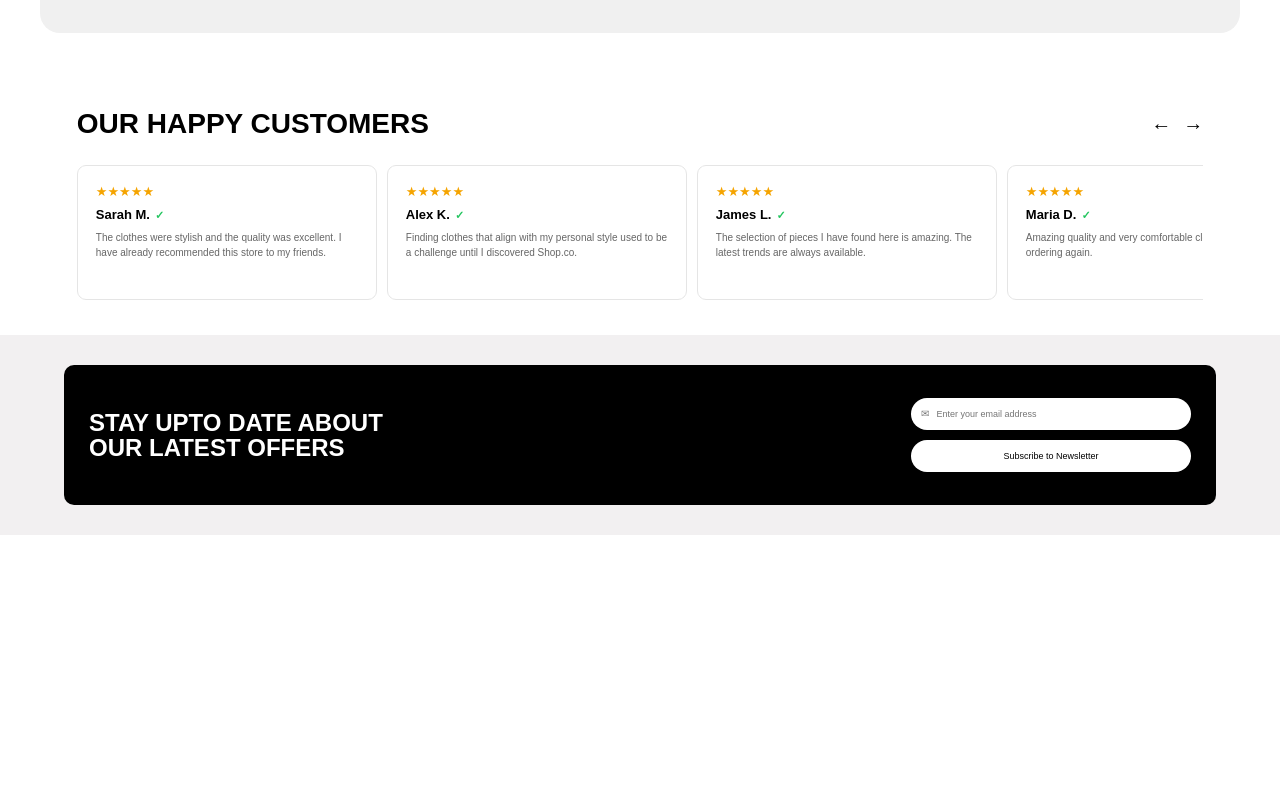
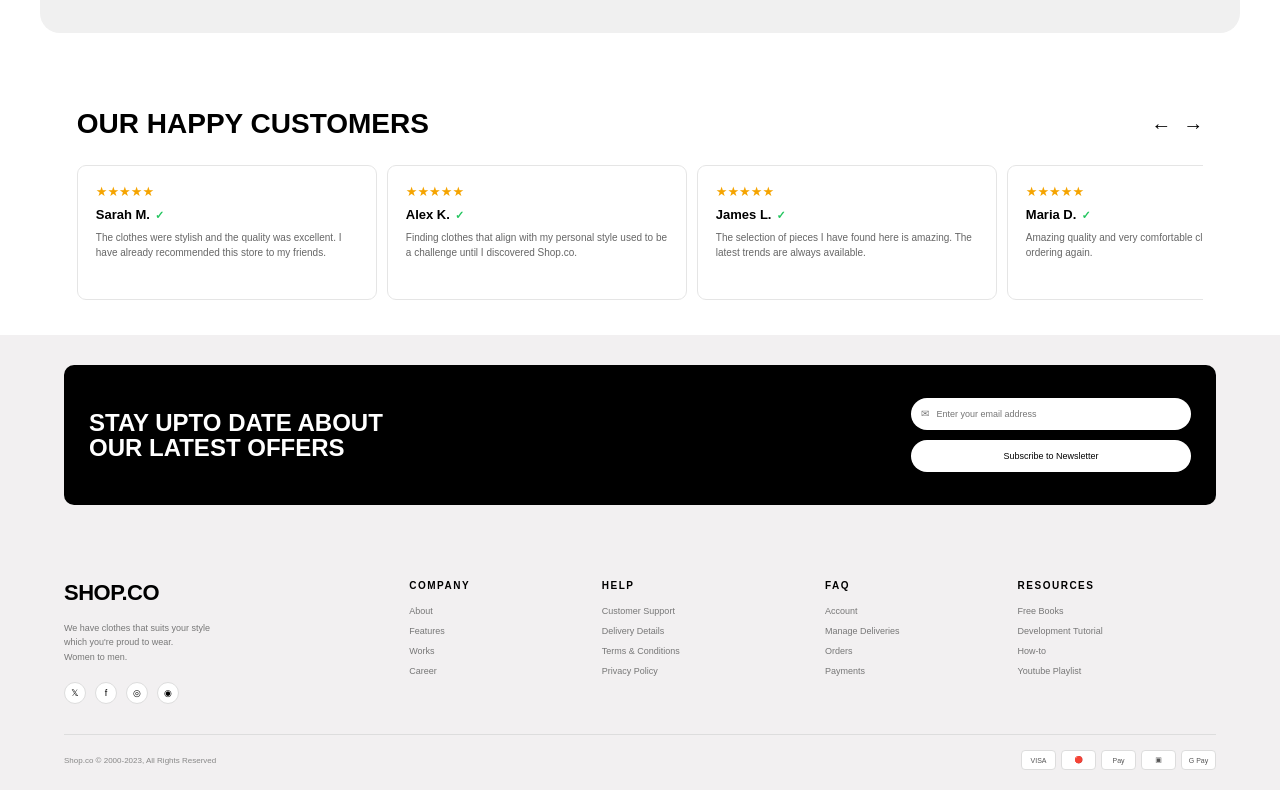
Before and after one commit to abdurehman19/Full-Stack-Assigement, a React (Vite) app in the folder Full stack Assigement/: page / in a window 1280 px wide. Shown: the part 2323-3113 px from the top of the page. Before the commit the page ends 2858 px from the top, so only its background shows below. Built offline with nearby package versions, Linux system fonts and the light colour scheme.

Commit message:
footer section added

```diff
--- a/Full stack Assigement/src/components/footer/Footer.css
+++ b/Full stack Assigement/src/components/footer/Footer.css
@@ -0,0 +1,351 @@
+/* =========================
+   FOOTER
+========================= */
+
+.footer {
+    width: 100%;
+    padding: 45px 5% 20px;
+
+    background: #f2f0f1;
+
+    font-family: Arial, Helvetica, sans-serif;
+
+    box-sizing: border-box;
+}
+
+
+/* =========================
+   FOOTER MAIN
+========================= */
+
+.footer-main {
+    width: 100%;
+    max-width: 1200px;
+
+    margin: 0 auto;
+
+    display: grid;
+
+    grid-template-columns: 2fr 1fr 1.2fr 1fr 1.3fr;
+
+    gap: 40px;
+}
+
+
+/* =========================
+   BRAND
+========================= */
+
+.footer-brand h2 {
+    margin: 0 0 15px;
+
+    color: #000;
+
+    font-size: 22px;
+    font-weight: 900;
+
+    letter-spacing: -0.5px;
+}
+
+.footer-brand p {
+    margin: 0;
+
+    color: #777;
+
+    font-size: 9px;
+    line-height: 1.6;
+}
+
+
+/* =========================
+   SOCIAL ICONS
+========================= */
+
+.social-icons {
+    display: flex;
+    align-items: center;
+
+    gap: 9px;
+
+    margin-top: 18px;
+}
+
+.social-icons span {
+    width: 22px;
+    height: 22px;
+
+    display: flex;
+    align-items: center;
+    justify-content: center;
+
+    background: #fff;
+    color: #000;
+
+    border: 1px solid #ddd;
+
+    border-radius: 50%;
+
+    font-size: 9px;
+
+    cursor: pointer;
+
+    transition: all 0.3s ease;
+}
+
+
+/* HOVER */
+
+.social-icons span:hover {
+    background: #000;
+    color: #fff;
+
+    border-color: #000;
+
+    transform: translateY(-2px);
+}
+
+
+/* =========================
+   FOOTER COLUMNS
+========================= */
+
+.footer-column {
+    display: flex;
+
+    flex-direction: column;
+
+    gap: 10px;
+}
+
+.footer-column h3 {
+    margin: 0 0 5px;
+
+    color: #000;
+
+    font-size: 10px;
+
+    font-weight: 700;
+
+    letter-spacing: 1.5px;
+}
+
+.footer-column a {
+    color: #777;
+
+    text-decoration: none;
+
+    font-size: 9px;
+
+    transition: all 0.2s ease;
+}
+
+
+/* LINK HOVER */
+
+.footer-column a:hover {
+    color: #000;
+
+    transform: translateX(2px);
+}
+
+
+/* =========================
+   FOOTER BOTTOM
+========================= */
+
+.footer-bottom {
+    width: 100%;
+    max-width: 1200px;
+
+    margin: 30px auto 0;
+
+    padding-top: 15px;
+
+    border-top: 1px solid #ddd;
+
+    display: flex;
+
+    align-items: center;
+
+    justify-content: space-between;
+}
+
+.footer-bottom p {
+    margin: 0;
+
+    color: #888;
+
+    font-size: 8px;
+}
+
+
+/* =========================
+   PAYMENT METHODS
+========================= */
+
+.payment-methods {
+    display: flex;
+
+    align-items: center;
+
+    gap: 5px;
+}
+
+.payment-methods span {
+    min-width: 35px;
+    height: 20px;
+
+    padding: 3px 6px;
+
+    display: flex;
+    align-items: center;
+    justify-content: center;
+
+    background: #fff;
+
+    border: 1px solid #ddd;
+
+    border-radius: 4px;
+
+    color: #555;
+
+    font-size: 7px;
+
+    transition: 0.2s;
+}
+
+
+/* PAYMENT HOVER */
+
+.payment-methods span:hover {
+    background: #000;
+    color: #fff;
+
+    border-color: #000;
+}
+
+
+/* =========================
+   TABLET
+   768px
+========================= */
+
+@media (max-width: 768px) {
+
+    .footer {
+        padding: 35px 20px 20px;
+    }
+
+    .footer-main {
+        grid-template-columns: 1fr 1fr;
+
+        gap: 30px 25px;
+    }
+
+    .footer-brand {
+        grid-column: 1 / -1;
+    }
+
+    .footer-bottom {
+        flex-direction: column;
+
+        gap: 15px;
+
+        text-align: center;
+    }
+}
+
+
+/* =========================
+   MOBILE
+   480px
+========================= */
+
+@media (max-width: 480px) {
+
+    .footer {
+        padding: 30px 16px 15px;
+    }
+
+    .footer-main {
+        grid-template-columns: 1fr 1fr;
+
+        gap: 25px 15px;
+    }
+
+    .footer-brand {
+        grid-column: 1 / -1;
+    }
+
+    .footer-brand h2 {
+        font-size: 20px;
+    }
+
+    .footer-brand p {
+        font-size: 8px;
+    }
+
+    .social-icons {
+        margin-top: 14px;
+    }
+
+    .footer-column {
+        gap: 8px;
+    }
+
+    .footer-column h3 {
+        font-size: 9px;
+    }
+
+    .footer-column a {
+        font-size: 8px;
+    }
+
+    .footer-bottom {
+        margin-top: 25px;
+    }
+
+    .footer-bottom p {
+        font-size: 7px;
+    }
+
+    .payment-methods {
+        flex-wrap: wrap;
+
+        justify-content: center;
+    }
+}
+
+
+/* =========================
+   VERY SMALL MOBILE
+   360px
+========================= */
+
+@media (max-width: 360px) {
+
+    .footer {
+        padding: 25px 12px 15px;
+    }
+
+    .footer-main {
+        gap: 22px 10px;
+    }
+
+    .footer-brand h2 {
+        font-size: 18px;
+    }
+
+    .footer-column h3 {
+        font-size: 8px;
+    }
+
+    .footer-column a {
+        font-size: 7px;
+    }
+
+    .social-icons span {
+        width: 20px;
+        height: 20px;
+    }
+}
--- a/Full stack Assigement/src/components/footer/Footer.jsx
+++ b/Full stack Assigement/src/components/footer/Footer.jsx
@@ -0,0 +1,99 @@
+import React from "react";
+import "./Footer.css";
+
+function Footer() {
+  return (
+    <footer className="footer">
+
+      <div className="footer-main">
+
+        {/* BRAND */}
+        <div className="footer-brand">
+          <h2>SHOP.CO</h2>
+
+          <p>
+            We have clothes that suits your style
+            <br />
+            which you're proud to wear.
+            <br />
+            Women to men.
+          </p>
+
+          <div className="social-icons">
+            <span>𝕏</span>
+            <span>f</span>
+            <span>◎</span>
+            <span>◉</span>
+          </div>
+        </div>
+
+
+        {/* COMPANY */}
+        <div className="footer-column">
+          <h3>COMPANY</h3>
+
+          <a href="#">About</a>
+          <a href="#">Features</a>
+          <a href="#">Works</a>
+          <a href="#">Career</a>
+        </div>
+
+
+        {/* HELP */}
+        <div className="footer-column">
+          <h3>HELP</h3>
+
+          <a href="#">Customer Support</a>
+          <a href="#">Delivery Details</a>
+          <a href="#">Terms & Conditions</a>
+          <a href="#">Privacy Policy</a>
+        </div>
+
+
+        {/* FAQ */}
+        <div className="footer-column">
+          <h3>FAQ</h3>
+
+          <a href="#">Account</a>
+          <a href="#">Manage Deliveries</a>
+          <a href="#">Orders</a>
+          <a href="#">Payments</a>
+        </div>
+
+
+        {/* RESOURCES */}
+        <div className="footer-column">
+          <h3>RESOURCES</h3>
+
+          <a href="#">Free Books</a>
+          <a href="#">Development Tutorial</a>
+          <a href="#">How-to</a>
+          <a href="#">Youtube Playlist</a>
+        </div>
+
+      </div>
+
+
+      {/* BOTTOM */}
+
+      <div className="footer-bottom">
+
+        <p>
+          Shop.co © 2000-2023, All Rights Reserved
+        </p>
+
+        <div className="payment-methods">
+          <span>VISA</span>
+          <span>🔴</span>
+          <span>Pay</span>
+          <span>▣</span>
+          <span>G Pay</span>
+        </div>
+
+      </div>
+
+    </footer>
+  );
+}
+
+export default Footer;
--- a/Full stack Assigement/src/components/pages/Home.jsx
+++ b/Full stack Assigement/src/components/pages/Home.jsx
@@ -7,6 +7,7 @@ import Topselling from '../topselling/Topselling'
 import DressStyle from '../dressstyle/DressStyle'
 import HappyCustomers from '../happycostomers/HappyCustomers'
 import Newsletter from '../newsletter/Newsletter'
+import Footer from '../footer/Footer'
 
 function Home() {
   return(
@@ -18,6 +19,7 @@ function Home() {
     <DressStyle/>
     <HappyCustomers/>
     <Newsletter/>
+    <Footer/>
     </>
   )
 }
```
